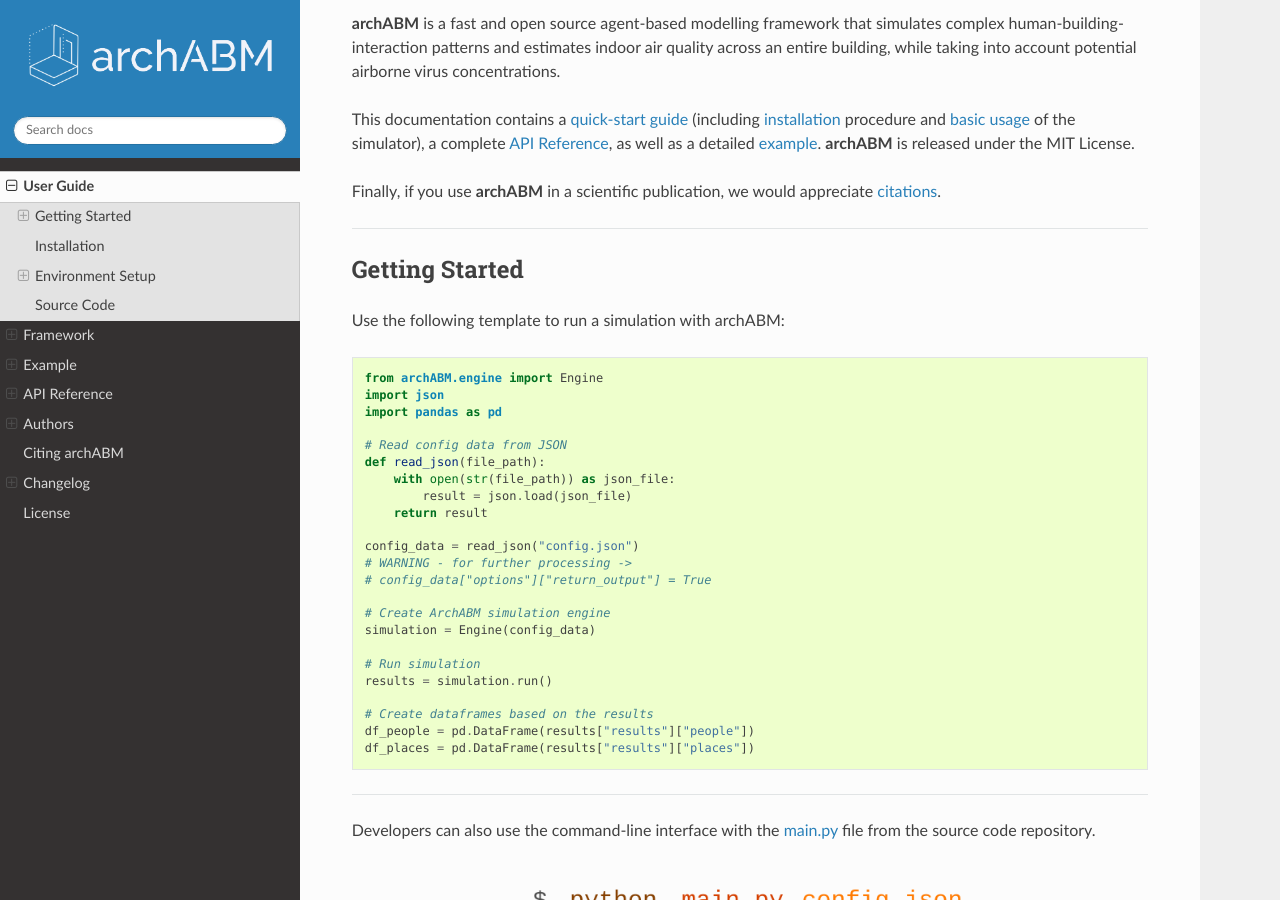
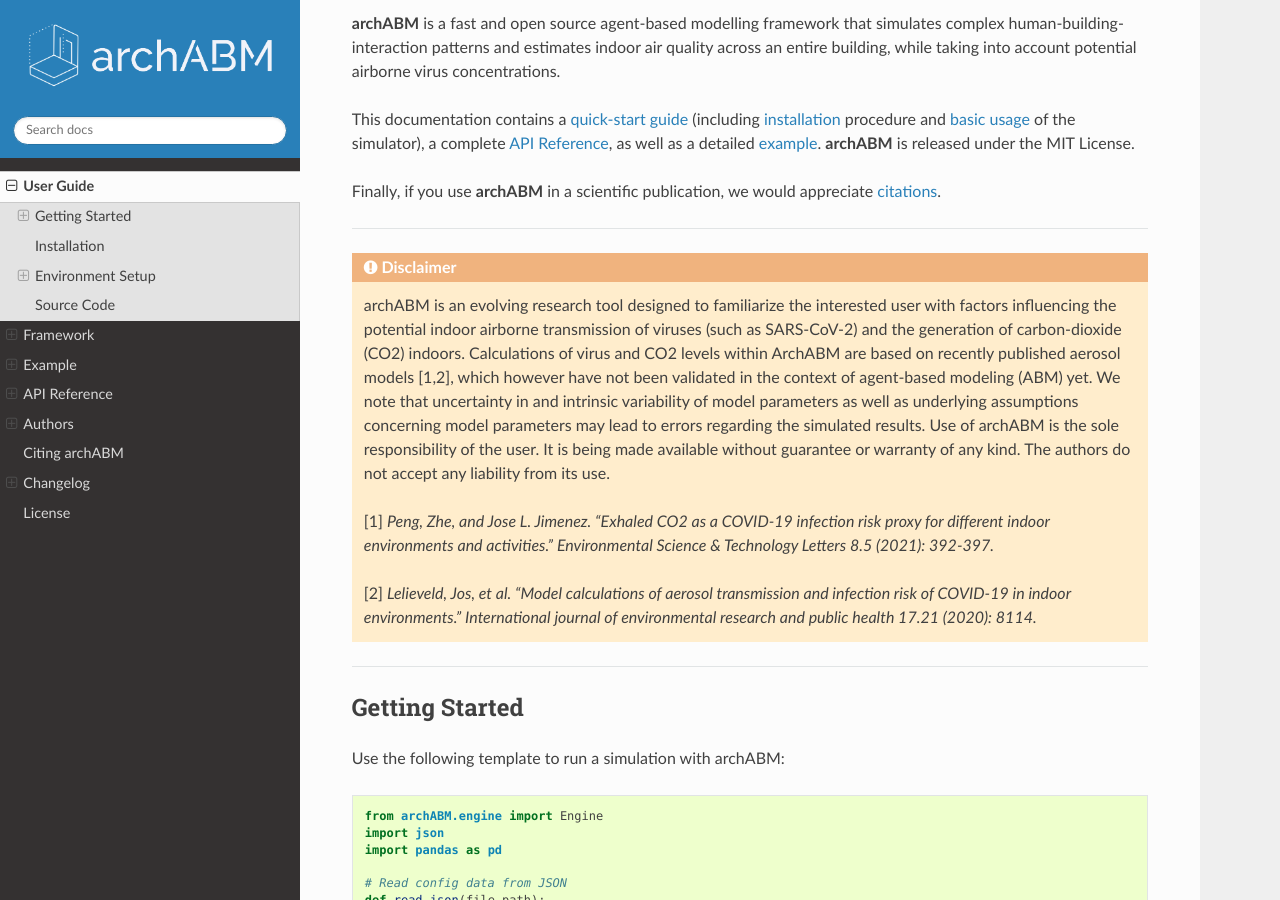
Before and after one commit to Vicomtech/ArchABM, a Sphinx documentation site: the page built from docs/source/index.rst, in a window 1280 px wide and 900 px high, scrolled down 369 px. Built offline with Sphinx 7.4.7 and the Read the Docs theme 2.0.0, drawn with Linux system fonts in a browser that asks for light colours.

Commit message:
Included archABM disclaimer

```diff
--- a/docs/source/changelog.rst
+++ b/docs/source/changelog.rst
@@ -1,5 +1,10 @@
 Changelog
 =========
+
+Version 0.2.5
+-------------
+
+- Included ArchABM disclaimer at README and documentation
 
 Version 0.2.4
 -------------
--- a/docs/source/conf.py
+++ b/docs/source/conf.py
@@ -24,7 +24,7 @@ copyright = "2021, Vicomtech"
 author = "Vicomtech"
 
 # The full version, including alpha/beta/rc tags
-release = "0.2.4"
+release = "0.2.5"
 
 
 # -- General configuration ---------------------------------------------------
--- a/docs/source/index.rst
+++ b/docs/source/index.rst
@@ -54,6 +54,18 @@ a complete :ref:`API Reference<API>`, as well as a detailed :ref:`example<exampl
 
 Finally, if you use **archABM** in a scientific publication, we would appreciate :ref:`citations<citing>`.
 
+----
+
+.. admonition:: Disclaimer
+  :class: caution
+
+  archABM is an evolving research tool designed to familiarize the interested user with factors influencing the potential indoor airborne transmission of viruses (such as SARS-CoV-2) and the generation of carbon-dioxide (CO2) indoors.
+  Calculations of virus and CO2 levels within ArchABM are based on recently published aerosol models [1,2], which however have not been validated in the context of agent-based modeling (ABM) yet. We note that uncertainty in and intrinsic variability of model parameters as well as underlying assumptions concerning model parameters may lead to errors regarding the simulated results.
+  Use of archABM is the sole responsibility of the user. It is being made available without guarantee or warranty of any kind. The authors do not accept any liability from its use.
+
+  [1] *Peng, Zhe, and Jose L. Jimenez. "Exhaled CO2 as a COVID-19 infection risk proxy for different indoor environments and activities." Environmental Science & Technology Letters 8.5 (2021): 392-397.*
+
+  [2] *Lelieveld, Jos, et al. "Model calculations of aerosol transmission and infection risk of COVID-19 in indoor environments." International journal of environmental research and public health 17.21 (2020): 8114.*
 
 ----
 
--- a/setup.py
+++ b/setup.py
@@ -39,7 +39,7 @@ TEST_SUITE = "tests"
 REQUIREMENTS = ["simpy", "tqdm", "jsonschema", "typer[all]"]
 SETUP_REQUIREMENTS = []
 TEST_REQUIREMENTS = ["pytest", "pytest-cov"]
-VERSION = "0.2.4"
+VERSION = "0.2.5"
 
 setuptools.setup(
     author=AUTHOR,
```
Also changed, not shown: README.md (+16 -0 lines).
